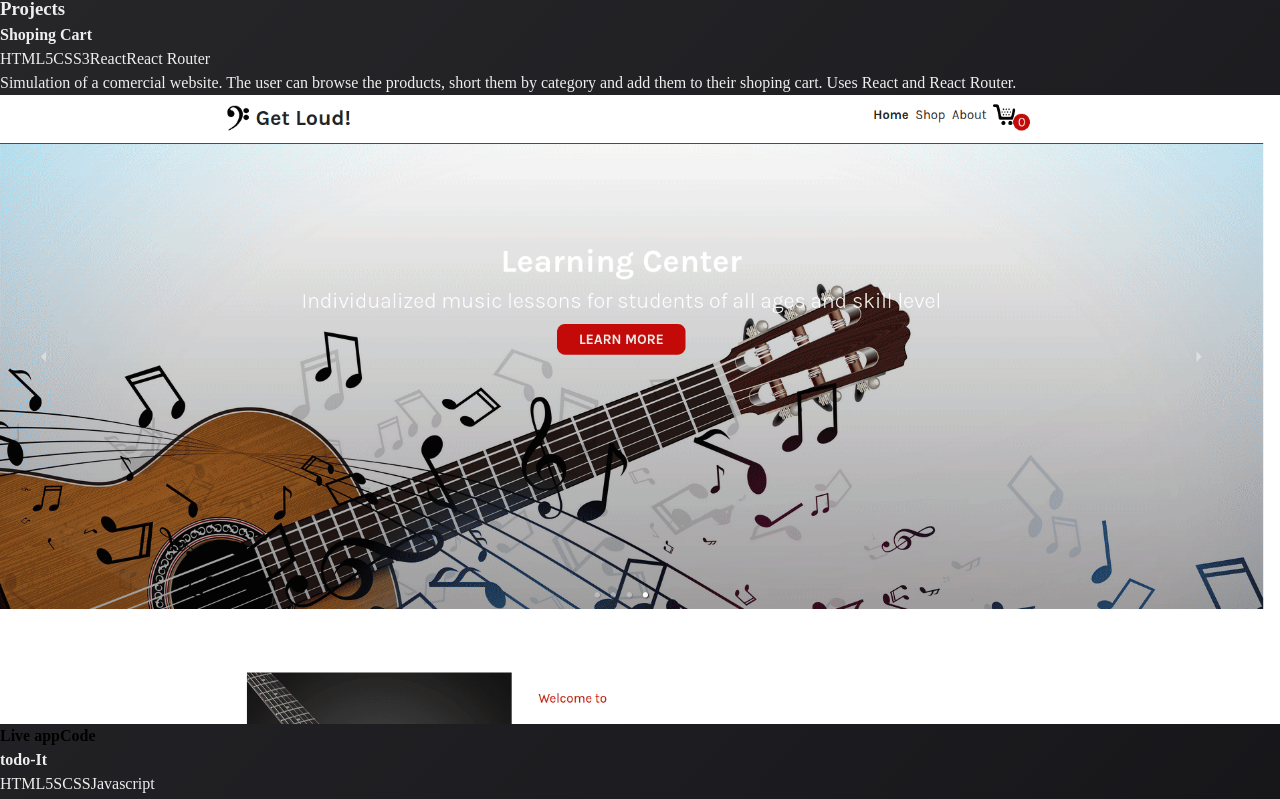
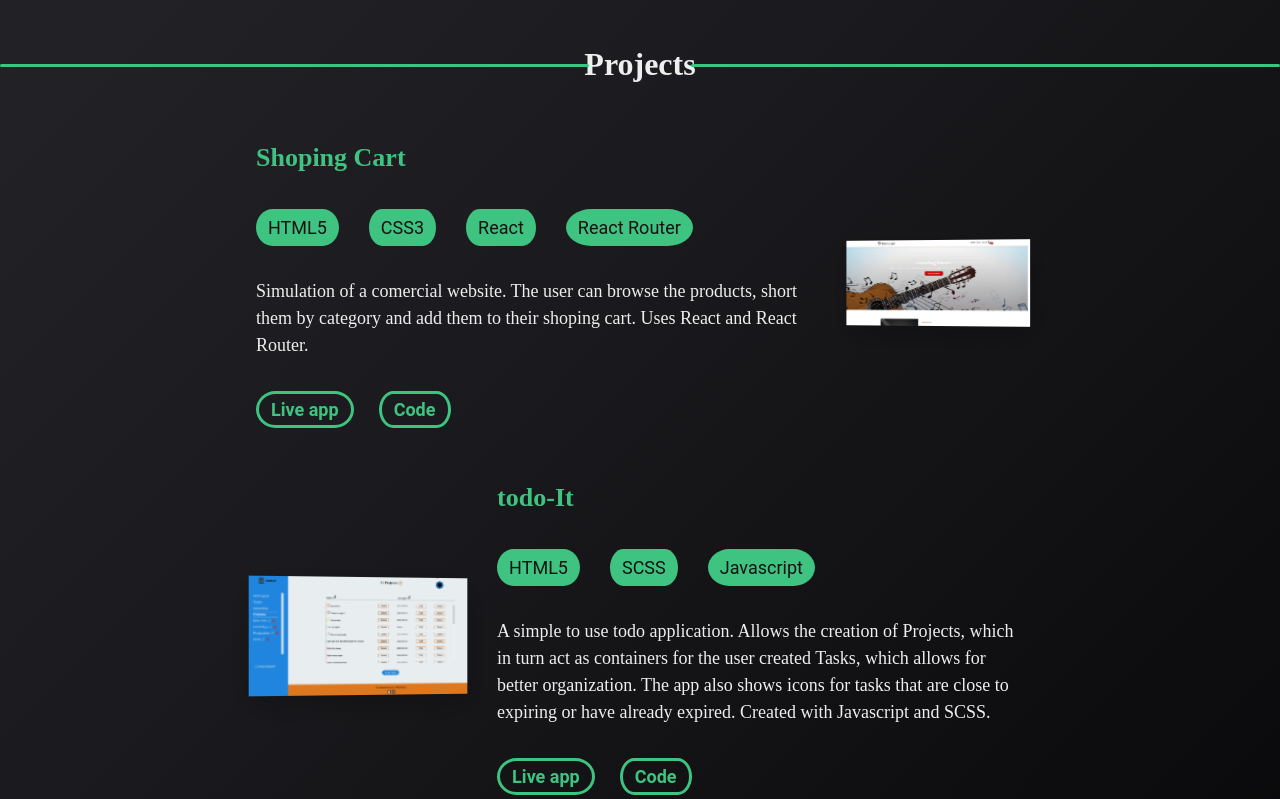
Before and after one commit to bofmar/portfolio, a React (Create React App) app: page / in a window 1280 px wide. Shown: the part 1399-2198 px from the top of the page. Built offline with nearby package versions, Linux system fonts and the light colour scheme.

Commit message:
Add the main styles to the projects section

```diff
--- a/src/App.css
+++ b/src/App.css
@@ -203,20 +203,24 @@ Introduction
   About
 * * * * */
 
-.about-section {
+.about-section,
+.projects-section{
   font-size: var(--normal-text-size);
   font-family: Karla;
   padding-top: 45px;
 }
 
-.about-section > h3 {
+.about-section > h3,
+.projects-section > h3{
   font-size: var(--bigest-text-size);
   text-align: center;
   position: relative;
 }
 
 .about-section > h3::before,
-.about-section > h3::after {
+.about-section > h3::after,
+.projects-section > h3::before,
+.projects-section > h3::after{
   content: '';
   height: 3px;
   width: 46%;
@@ -225,12 +229,14 @@ Introduction
   border-radius: 5px;
 }
 
-.about-section > h3::before {
+.about-section > h3::before,
+.projects-section > h3::before{
   top: 50%;
   left: 0;
 }
 
-.about-section > h3::after{
+.about-section > h3::after,
+.projects-section > h3::after{
   top: 50%;
   left: 54%;
 }
@@ -278,3 +284,93 @@ Introduction
   min-width: 50px;
   max-width: 5%;
 }
+
+/* * * * *
+  Projects
+* * * * */
+
+.projects-wrapper {
+  width: 60%;
+  margin: 0 auto;
+  display: flex;
+  flex-direction: column;
+  gap: 50px;
+  padding: 50px 0;
+}
+
+.project-card-wrapper {
+  display: grid;
+  grid-template-columns: 1fr fit-content;
+  align-items: center;
+  gap: 2rem;
+  perspective: 800px;
+}
+
+.project-card-wrapper:nth-child(2n + 1) {
+  grid-template-areas:
+    "title pic"
+    "stack pic"
+    "desc pic"
+    "links pic";
+}
+
+.project-card-wrapper:nth-child(2n) {
+  grid-template-areas:
+    "pic title "
+    "pic stack "
+    "pic desc "
+    "pic links ";
+}
+
+.project-name {
+  font-weight: bold;
+  font-size: var(--biger-text-size);
+  color: var(--green);
+}
+
+.stack-section {
+  display: flex;
+  gap: 30px;
+}
+
+.stack-badge {
+  background-color: var(--green);
+  color: var(--bg-main);
+  font-family: Roboto;
+  padding: 5px 12px;
+  border-radius: 20%/50%;
+}
+
+.project-image {
+  width: 100%;
+  grid-area: pic;
+  box-shadow: 2px 10px 30px hsla(0, 0%, 0%, 0.25);
+}
+
+.project-card-wrapper:nth-child(2n + 1) .project-image {
+  transform: rotateY(-10deg);
+}
+
+.project-card-wrapper:nth-child(2n) .project-image {
+  transform: rotateY(10deg);
+}
+
+.project-links {
+  display: flex;
+  gap: 25px;
+}
+
+.project-link {
+  color: var(--green);
+  font-family: Roboto;
+  font-size: var(--normal-text-size);
+  padding: 5px 12px;
+  border: 3px solid var(--green);
+  border-radius: 20%/50%;
+  transition: transform 250ms ease-out;
+}
+
+.project-link:hover,
+.project-link:focus {
+  transform: scale(1.1);
+}
--- a/src/components/ProjectCard.js
+++ b/src/components/ProjectCard.js
@@ -10,8 +10,10 @@ export default function ProjectCard({ project }) {
       </section>
       <p className='project-description'>{project.desc}</p>
       <img src={project.imgPath} alt='' className='project-image' />
-      <a href={project.liveLink} target='_blank' className='project-link'>Live app</a>
-      <a href={project.codeLink} target='_blank' className='project-link'>Code</a>
+      <section className='project-links'>
+        <a href={project.liveLink} target='_blank' className='project-link'>Live app</a>
+        <a href={project.codeLink} target='_blank' className='project-link'>Code</a>
+      </section>
     </div>
   );
 }
--- a/src/data/ProjectsData.js
+++ b/src/data/ProjectsData.js
@@ -7,6 +7,6 @@ import gol from '../assets/gol.gif';
 export const ProjectsData = [
   new Project(0, 'Shoping Cart', "Simulation of a comercial website. The user can browse the products, short them by category and add them to their shoping cart. Uses React and React Router.", shoping, 'https://bofmar.github.io/shoping-cart/', 'https://github.com/bofmar/shoping-cart', ['HTML5', 'CSS3', 'React', 'React Router']),
   new Project(1, 'todo-It', "A simple to use todo application. Allows the creation of Projects, which in turn act as containers for the user created Tasks, which allows for better organization. The app also shows icons for tasks that are close to expiring or have already expired. Created with Javascript and SCSS.", todoit, 'https://bofmar.github.io/todoit/', 'https://github.com/bofmar/todoit', ['HTML5', 'SCSS', 'Javascript']),
-  new Project(2, 'Weather App', "A web app that allows the user to see the curent weather in various cities of the world. The data is taken from the open weather map API. Uses Javascript and SCSS.", weather, 'https://bofmar.github.io/weather/', 'https://github.com/bofmar/weather', ['HTML5', 'SCSS', 'JavaScript']),
+  new Project(2, 'Weather App', "A web app that allows the user to see the curent weather in various cities of the world. The data is taken from the open weather map API. Uses Javascript and SCSS.", weather, 'https://bofmar.github.io/weather/', 'https://github.com/bofmar/weather', ['HTML5', 'SCSS', 'Javascript']),
   new Project(3, "Conway's Game of Life", "A web app demonstrating the famous Game of Life, a zero player cellular automata game, inviented by the mathematician John Horton Conway. Made using vanilla Javascript. A command-line version is also available for download on the repository's page.", gol, 'https://bofmar.github.io/ConwaysGOL-js/', 'https://github.com/bofmar/ConwaysGOL-js', ['HTML5', 'CSS3', 'Javascript']),
 ];
```
